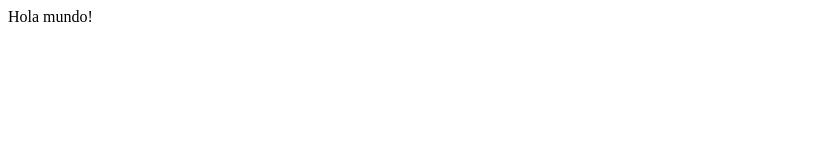
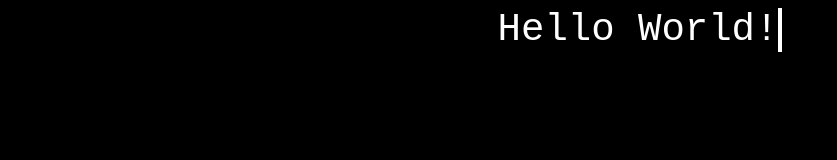
Before and after one commit to JunLovin/Typing-Effect, a plain HTML site: page index.html in a window 1280 px wide. Shown: the whole page, without its empty margins (0-837 px from the left). Drawn offline with Linux system fonts and the light colour scheme.

Commit message:
Link with css file

```diff
--- a/index.html
+++ b/index.html
@@ -4,8 +4,11 @@
     <meta charset="UTF-8">
     <meta name="viewport" content="width=device-width, initial-scale=1.0">
     <title>Type Effect!</title>
+    <link rel="stylesheet" href="css/style.css">
 </head>
 <body>
-    <span>Hola mundo!</span>
+    <div>
+        <span>Hello World!</span>
+    </div>
 </body>
 </html>
```
